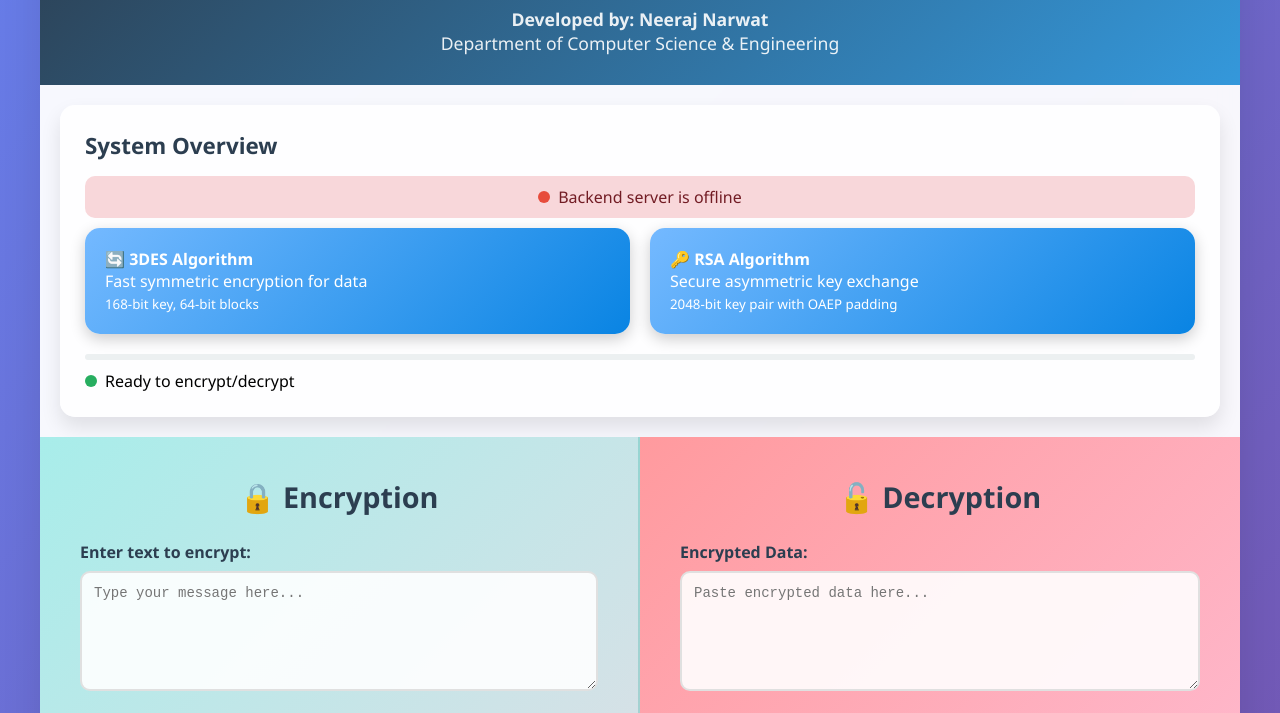
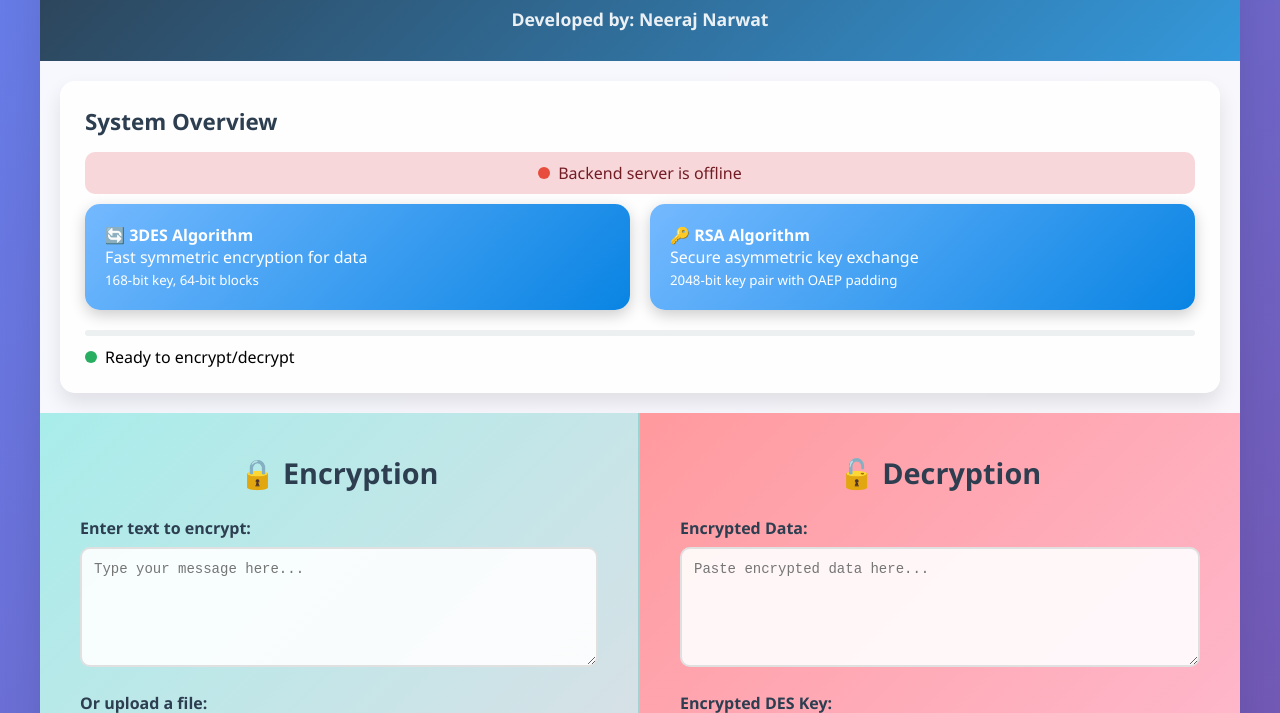
Before and after one commit to narwatneeraj01/Hybrid-Encryption-Decryption-System, a plain HTML site: page index.html in a window 1280 px wide. Shown: the part 140-853 px from the top of the page. Drawn offline with Linux system fonts and the light colour scheme; no server answers.

Commit message:
index.html

```diff
--- a/index.html
+++ b/index.html
@@ -13,7 +13,7 @@
             <p>Combining 3DES & RSA Algorithms for Secure Data Transmission</p>
             <div class="author-info">
                 <strong>Developed by: Neeraj Narwat</strong><br>
-                Department of Computer Science & Engineering
+
             </div>
         </div>
 
```
